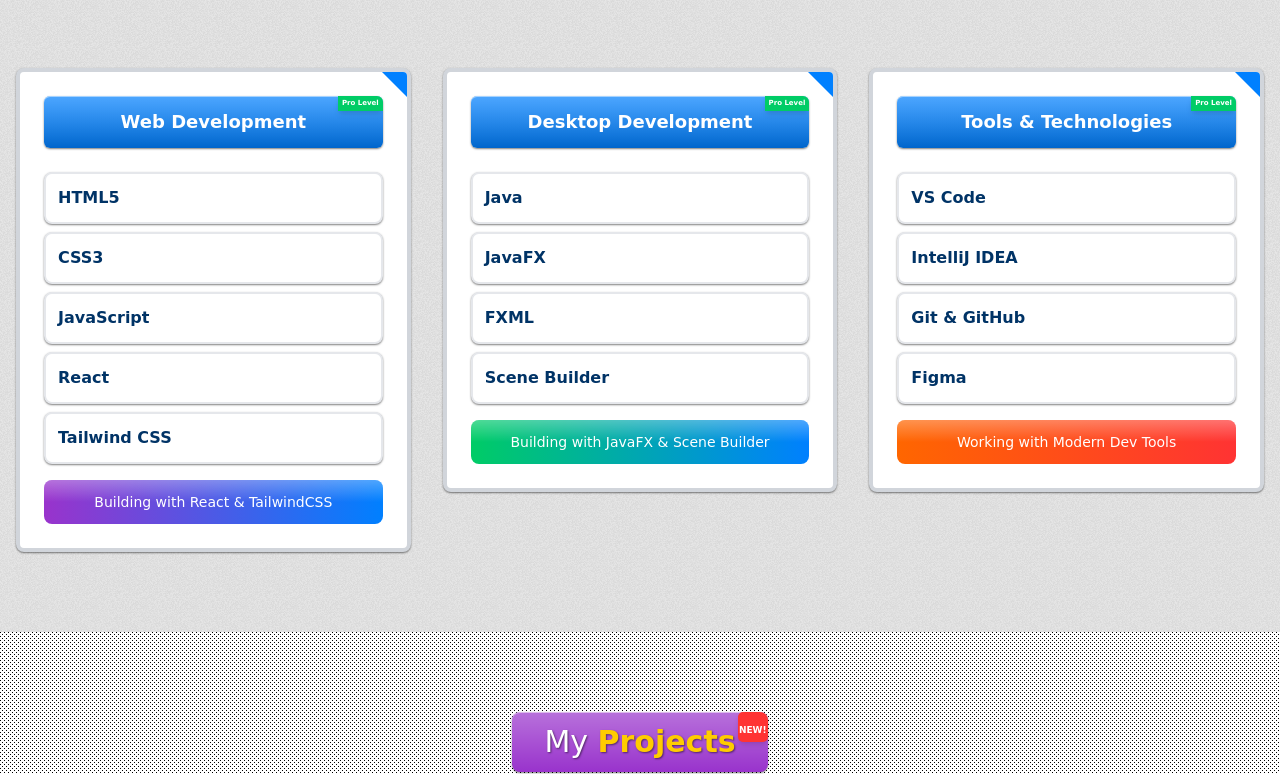
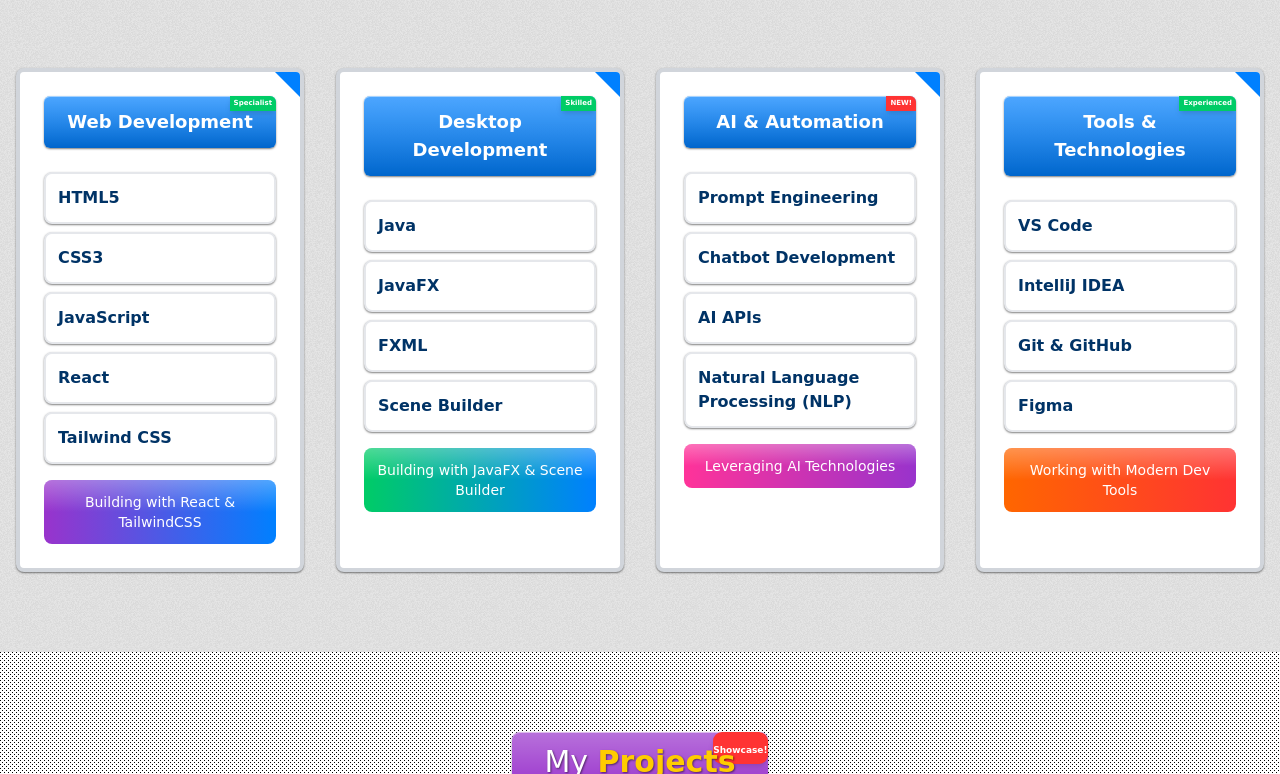
Before and after one commit to AhmedQw1/CV-Web-Portfolio, a React (Vite) app: page / in a window 1280 px wide. Shown: the part 1786-2560 px from the top of the page. Built offline with nearby package versions, Linux system fonts and the light colour scheme; the HTML template or start-up script is replaced by a standard one.

Commit message:
Update skills section with AI & Automation category

```diff
--- a/src/sections/Projects.jsx
+++ b/src/sections/Projects.jsx
@@ -81,8 +81,8 @@
               <h2 className="relative z-10 text-shadow">
                 My <span className="text-web2-yellow font-bold">Projects</span>
               </h2>
-              <div className="absolute -right-0 top-0 bottom-1/2 bg-web2-red text-white px-[1px] py-[0px] shadow-md text-[9px] font-bold rounded-[5px]">
-                NEW!
+              <div className="absolute -right-0 top-0 bottom-7   bg-web2-red text-white px-[0px] py-[0px] shadow-md text-[9px] font-bold rounded-[9px]">
+                Showcase!
               </div>
             </div>
           </div>
--- a/src/sections/Skills.jsx
+++ b/src/sections/Skills.jsx
@@ -37,6 +37,13 @@
     "Scene Builder"
   ];
 
+  const aiSkills = [
+    "Prompt Engineering",
+    "Chatbot Development",
+    "AI APIs",
+    "Natural Language Processing (NLP)"
+  ];
+
   const toolsSkills = [
     "VS Code",
     "IntelliJ IDEA",
@@ -46,7 +53,7 @@
 
   // Simple skill item component
   const SkillItem = ({ name }) => (
-    <div className="mb-2 border-2 border-gray-200 bg-white rounded-lg p-3 shadow-web2 relative overflow-hidden transition-transform hover:scale-105">
+    <div className="mb-2 border-2 border-gray-200 bg-white rounded-lg p-3 shadow-web2 relative overflow-hidden transition-transform hover:scale-105 duration-300">
       <div className="absolute inset-0 bg-gradient-to-b from-white/50 to-transparent h-1/2"></div>
       <div className="flex items-center relative z-10">
         <span className="font-comic font-bold text-retro-navy">{name}</span>
@@ -73,10 +80,10 @@
           </div>
         </div>
 
-        <div className="grid grid-cols-1 md:grid-cols-3 gap-8">
+        <div className="grid grid-cols-1 md:grid-cols-2 lg:grid-cols-4 gap-8">
           {/* Web Development */}
           <div className="reveal opacity-0">
-            <div className="border-4 border-gray-300 bg-white rounded-lg p-6 shadow-web2 relative overflow-hidden">
+            <div className="border-4 border-gray-300 bg-white rounded-lg p-6 shadow-web2 relative overflow-hidden h-full">
               <div className="absolute inset-0 bg-gradient-to-b from-white/30 to-transparent h-1/2"></div>
 
               <div className="relative z-10">
@@ -84,9 +91,8 @@
                   <div className="absolute inset-0 bg-gradient-to-b from-white/30 to-transparent"></div>
                   <h3 className="font-comic font-bold text-center text-lg relative z-10">Web Development</h3>
 
-                  {/* Small Pro Level label */}
                   <div className="absolute right-0 top-0 bg-web2-green text-white px-1 py-0.5 shadow-md text-[7px] font-bold">
-                    Pro Level
+                    Specialist
                   </div>
                 </div>
 
@@ -96,7 +102,6 @@
                   ))}
                 </div>
 
-                {/* Web 2.0 badge displaying experience */}
                 <div className="mt-4 bg-gradient-to-r from-web2-purple to-web2-blue p-3 rounded-lg text-white text-center relative overflow-hidden">
                   <div className="absolute inset-0 bg-gradient-to-b from-white/30 to-transparent h-1/2"></div>
                   <div className="relative z-10 font-comic">
@@ -105,14 +110,13 @@
                 </div>
               </div>
 
-              {/* Corner embellishment */}
               <div className="absolute top-0 right-0 w-0 h-0 border-t-[25px] border-r-[25px] border-t-web2-blue border-r-transparent transform scale-x-[-1]"></div>
             </div>
           </div>
 
           {/* Desktop Development */}
           <div className="reveal opacity-0">
-            <div className="border-4 border-gray-300 bg-white rounded-lg p-6 shadow-web2 relative overflow-hidden">
+            <div className="border-4 border-gray-300 bg-white rounded-lg p-6 shadow-web2 relative overflow-hidden h-full">
               <div className="absolute inset-0 bg-gradient-to-b from-white/30 to-transparent h-1/2"></div>
 
               <div className="relative z-10">
@@ -120,9 +124,8 @@
                   <div className="absolute inset-0 bg-gradient-to-b from-white/30 to-transparent"></div>
                   <h3 className="font-comic font-bold text-center text-lg relative z-10">Desktop Development</h3>
 
-                  {/* Small Pro Level label */}
                   <div className="absolute right-0 top-0 bg-web2-green text-white px-1 py-0.5 shadow-md text-[7px] font-bold">
-                    Pro Level
+                    Skilled
                   </div>
                 </div>
 
@@ -132,7 +135,6 @@
                   ))}
                 </div>
 
-                {/* Web 2.0 badge displaying experience */}
                 <div className="mt-4 bg-gradient-to-r from-web2-green to-web2-blue p-3 rounded-lg text-white text-center relative overflow-hidden">
                   <div className="absolute inset-0 bg-gradient-to-b from-white/30 to-transparent h-1/2"></div>
                   <div className="relative z-10 font-comic">
@@ -141,14 +143,46 @@
                 </div>
               </div>
 
-              {/* Corner embellishment */}
+              <div className="absolute top-0 right-0 w-0 h-0 border-t-[25px] border-r-[25px] border-t-web2-blue border-r-transparent transform scale-x-[-1]"></div>
+            </div>
+          </div>
+
+          {/* AI & Automation - New Category */}
+          <div className="reveal opacity-0">
+            <div className="border-4 border-gray-300 bg-white rounded-lg p-6 shadow-web2 relative overflow-hidden h-full">
+              <div className="absolute inset-0 bg-gradient-to-b from-white/30 to-transparent h-1/2"></div>
+
+              <div className="relative z-10">
+                <div className="bg-gradient-blue text-white py-3 px-4 rounded-md shadow-web2 mb-6 relative overflow-hidden">
+                  <div className="absolute inset-0 bg-gradient-to-b from-white/30 to-transparent"></div>
+                  <h3 className="font-comic font-bold text-center text-lg relative z-10">AI & Automation</h3>
+
+                  <div className="absolute right-0 top-0 bg-web2-red text-white px-1 py-0.5 shadow-md text-[7px] font-bold">
+                    NEW!
+                  </div>
+                </div>
+
+                <div className="space-y-2">
+                  {aiSkills.map((skill, index) => (
+                    <SkillItem key={index} name={skill} />
+                  ))}
+                </div>
+
+                <div className="mt-4 bg-gradient-to-r from-web2-pink to-web2-purple p-3 rounded-lg text-white text-center relative overflow-hidden">
+                  <div className="absolute inset-0 bg-gradient-to-b from-white/30 to-transparent h-1/2"></div>
+                  <div className="relative z-10 font-comic">
+                    <span className="block text-sm">Leveraging AI Technologies</span>
+                  </div>
+                </div>
+              </div>
+
               <div className="absolute top-0 right-0 w-0 h-0 border-t-[25px] border-r-[25px] border-t-web2-blue border-r-transparent transform scale-x-[-1]"></div>
             </div>
           </div>
 
           {/* Tools & Technologies */}
           <div className="reveal opacity-0">
-            <div className="border-4 border-gray-300 bg-white rounded-lg p-6 shadow-web2 relative overflow-hidden">
+            <div className="border-4 border-gray-300 bg-white rounded-lg p-6 shadow-web2 relative overflow-hidden h-full">
               <div className="absolute inset-0 bg-gradient-to-b from-white/30 to-transparent h-1/2"></div>
 
               <div className="relative z-10">
@@ -156,9 +190,8 @@
                   <div className="absolute inset-0 bg-gradient-to-b from-white/30 to-transparent"></div>
                   <h3 className="font-comic font-bold text-center text-lg relative z-10">Tools & Technologies</h3>
 
-                  {/* Small Pro Level label */}
                   <div className="absolute right-0 top-0 bg-web2-green text-white px-1 py-0.5 shadow-md text-[7px] font-bold">
-                    Pro Level
+                    Experienced
                   </div>
                 </div>
 
@@ -168,7 +201,6 @@
                   ))}
                 </div>
 
-                {/* Web 2.0 badge displaying experience */}
                 <div className="mt-4 bg-gradient-to-r from-web2-orange to-web2-red p-3 rounded-lg text-white text-center relative overflow-hidden">
                   <div className="absolute inset-0 bg-gradient-to-b from-white/30 to-transparent h-1/2"></div>
                   <div className="relative z-10 font-comic">
@@ -177,7 +209,6 @@
                 </div>
               </div>
 
-              {/* Corner embellishment */}
               <div className="absolute top-0 right-0 w-0 h-0 border-t-[25px] border-r-[25px] border-t-web2-blue border-r-transparent transform scale-x-[-1]"></div>
             </div>
           </div>
```
